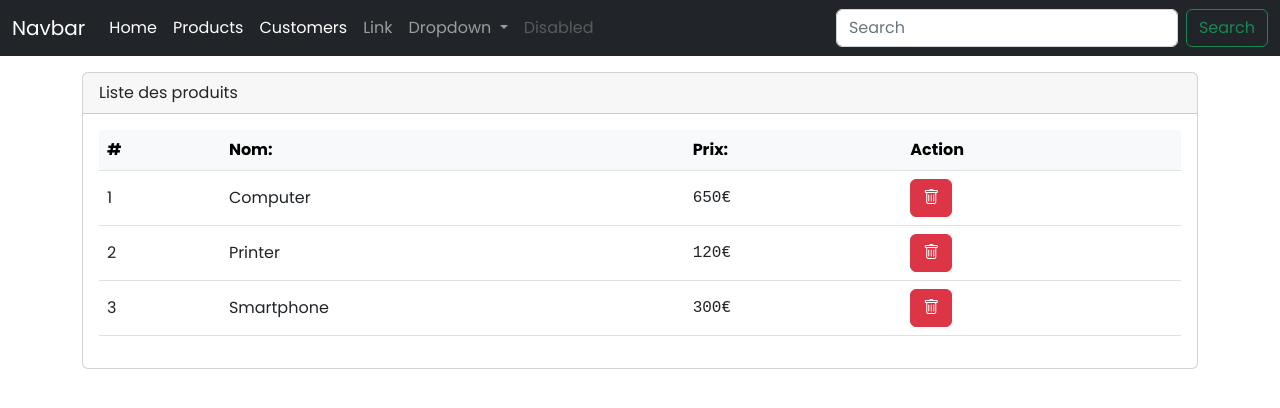
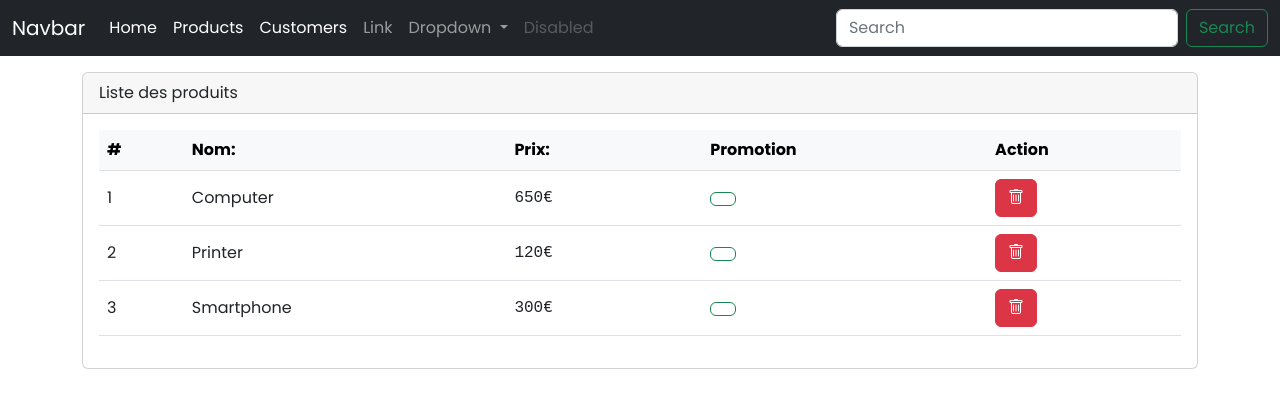
Before and after one commit to awiya/full-front-catalog, an Angular app: page /products in a window 1280 px wide. Shown: the top 408 px of the page. Built offline with nearby package versions, Linux system fonts and the light colour scheme.

Commit message:
Switch entre la valeur booleenne de Promotion

```diff
--- a/src/app/products/products.component.html
+++ b/src/app/products/products.component.html
@@ -11,6 +11,8 @@
                         <th>#</th>
                         <th>Nom:</th>
                         <th>Prix:</th>
+                        <th></th>
+                        <th>Promotion</th>
                         <th>Action</th>
                     </tr>
                 </thead>
@@ -19,6 +21,16 @@
                         <td>{{p.id}}</td>
                         <td>{{p.name}}</td>
                         <td class="mono">{{p.price}}€</td>
+                        <td>
+                            <i *ngIf="p.promotion == true" class="bi bi-patch-check-fill text-success"></i>
+                        </td>
+                        <td>
+                            <button (click)="handlePromoteProduct(p)"
+                                [ngClass]="p.promotion==true?'btn-outline-danger':'btn-outline-success'" class="btn">
+                                <span *ngIf="p.promotion == true">Off</span>
+                                <span *ngIf="p.promotion == false">On</span>
+                            </button>
+                        </td>
                         <td>
                             <button (click)="handleDeleteProduct(p)" class="btn btn-danger">
                                 <i class="bi bi-trash"></i>
```
